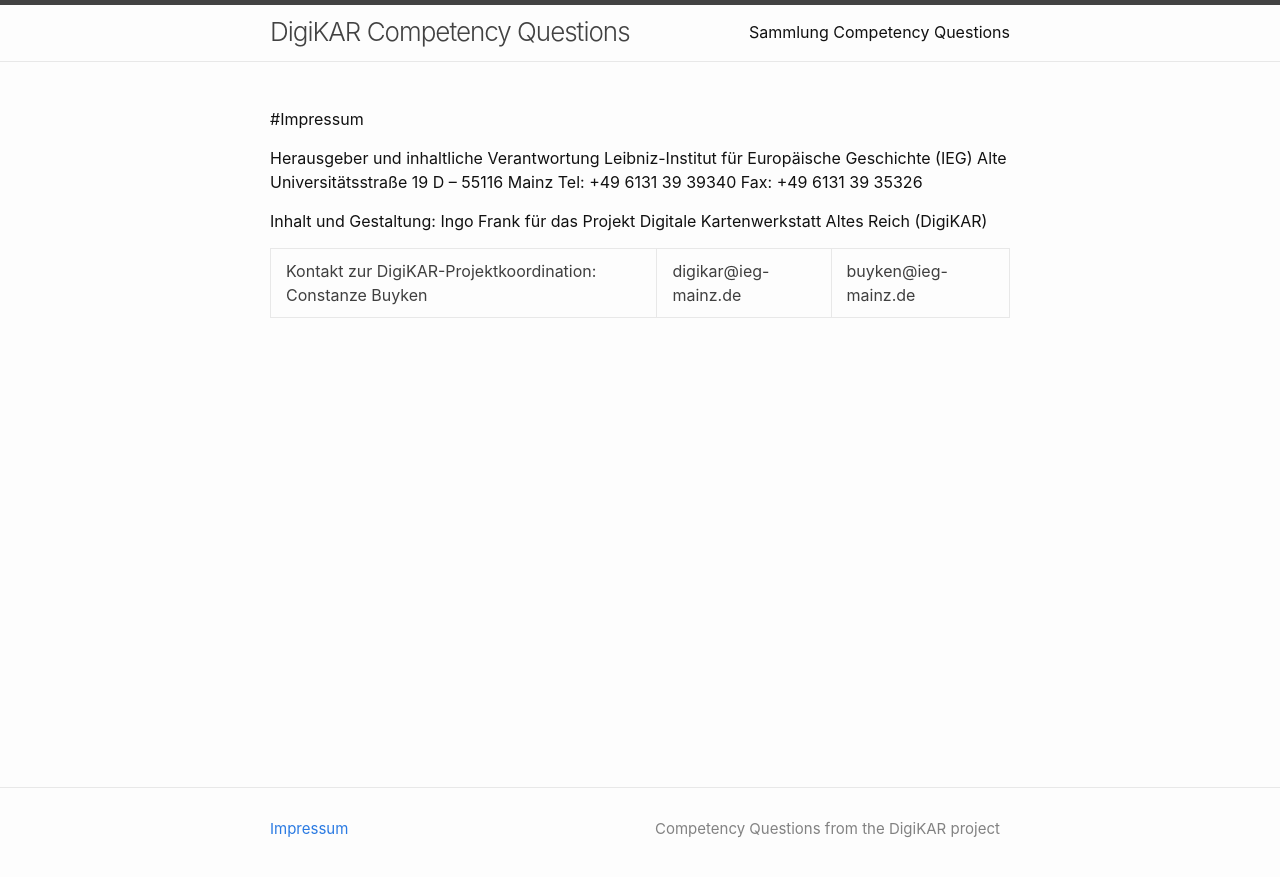
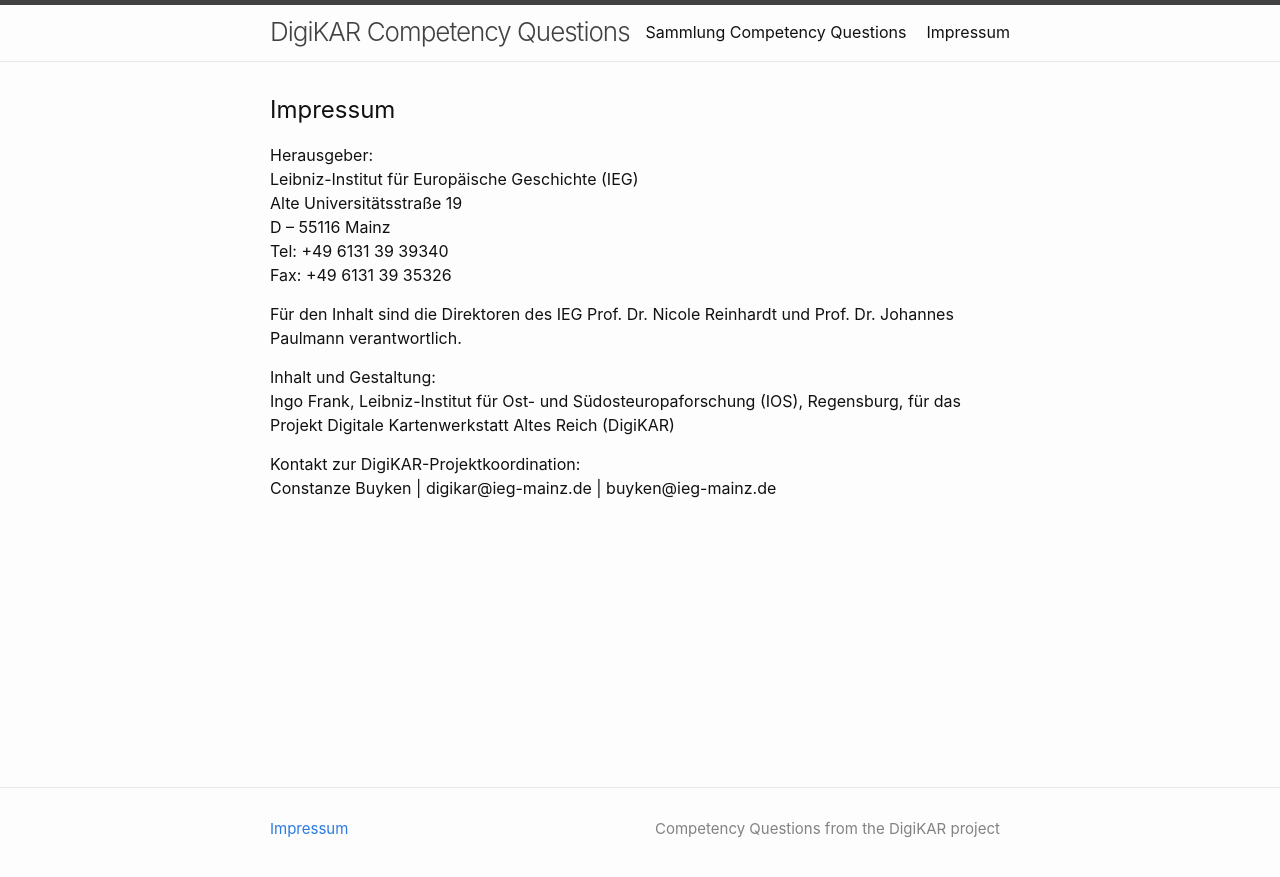
Before and after one commit to ieg-dhr/DigiKAR-Competency-Questions, a Jekyll site: the page built from impr.md, in a window 1280 px wide. Shown: the top 877 px of the page. Built offline with Jekyll 4.4.1, drawn with Linux system fonts in a browser that asks for light colours; our own code applies the rules of GitHub Pages for plain Markdown files.

Commit message:
Update impr.md

```diff
--- a/impr.md
+++ b/impr.md
@@ -1,7 +1,20 @@
-#Impressum
+---
+layout: page
+title: Impressum
+permalink: /impr/
+---
 
-Herausgeber und inhaltliche Verantwortung Leibniz-Institut für Europäische Geschichte (IEG) Alte Universitätsstraße 19 D – 55116 Mainz Tel: +49 6131 39 39340 Fax: +49 6131 39 35326
+Herausgeber: \
+Leibniz-Institut für Europäische Geschichte (IEG) \
+Alte Universitätsstraße 19 \
+D – 55116 Mainz \
+Tel: +49 6131 39 39340 \
+Fax: +49 6131 39 35326
 
-Inhalt und Gestaltung: Ingo Frank für das Projekt Digitale Kartenwerkstatt Altes Reich (DigiKAR)
+Für den Inhalt sind die Direktoren des IEG Prof. Dr. Nicole Reinhardt und Prof. Dr. Johannes Paulmann verantwortlich.
 
-Kontakt zur DigiKAR-Projektkoordination: Constanze Buyken | digikar@ieg-mainz.de | buyken@ieg-mainz.de
+Inhalt und Gestaltung: \
+Ingo Frank, Leibniz-Institut für Ost- und Südosteuropaforschung (IOS), Regensburg, für das Projekt Digitale Kartenwerkstatt Altes Reich (DigiKAR)
+
+Kontakt zur DigiKAR-Projektkoordination: \
+Constanze Buyken | digikar@ieg-mainz.de | buyken@ieg-mainz.de
```
